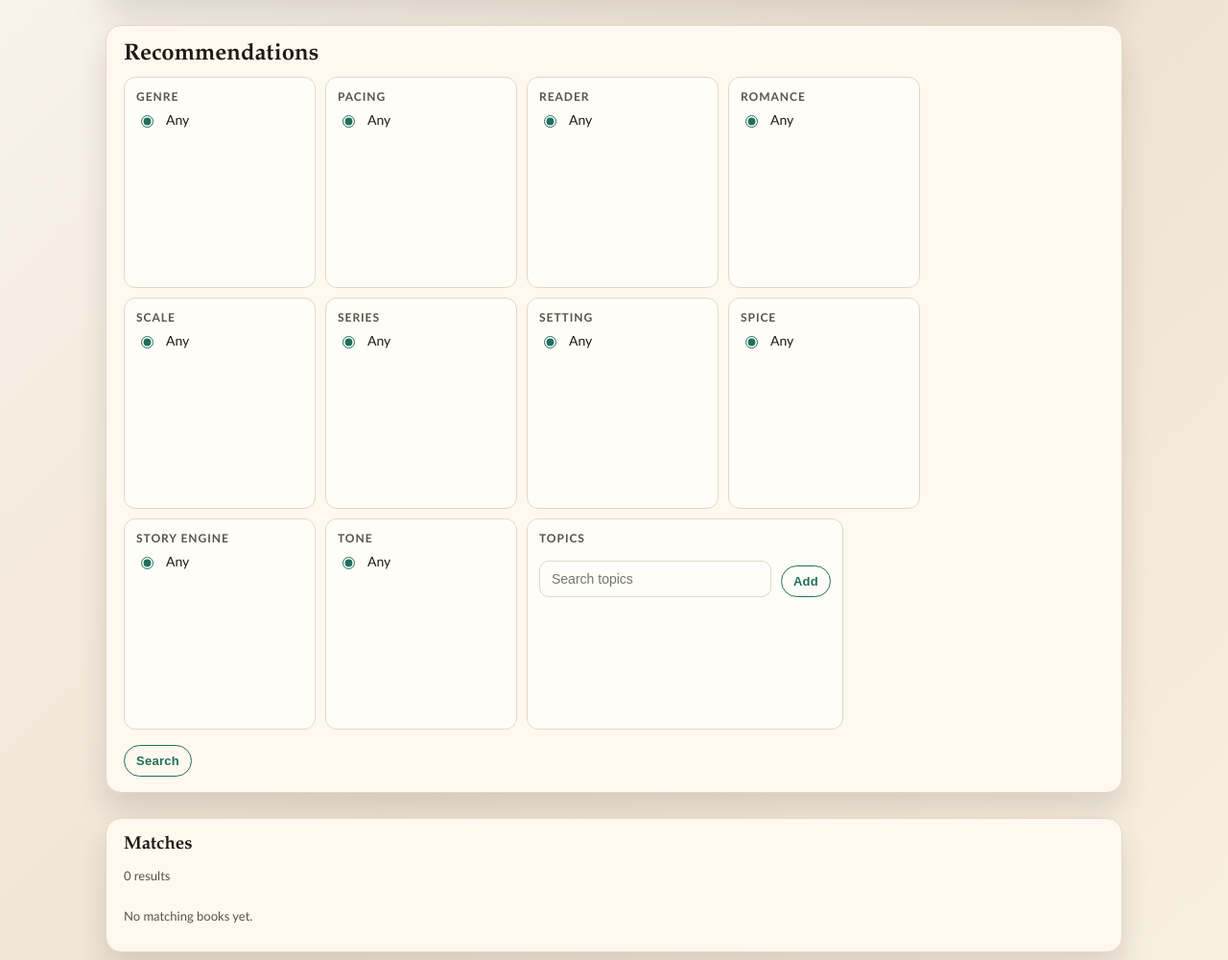
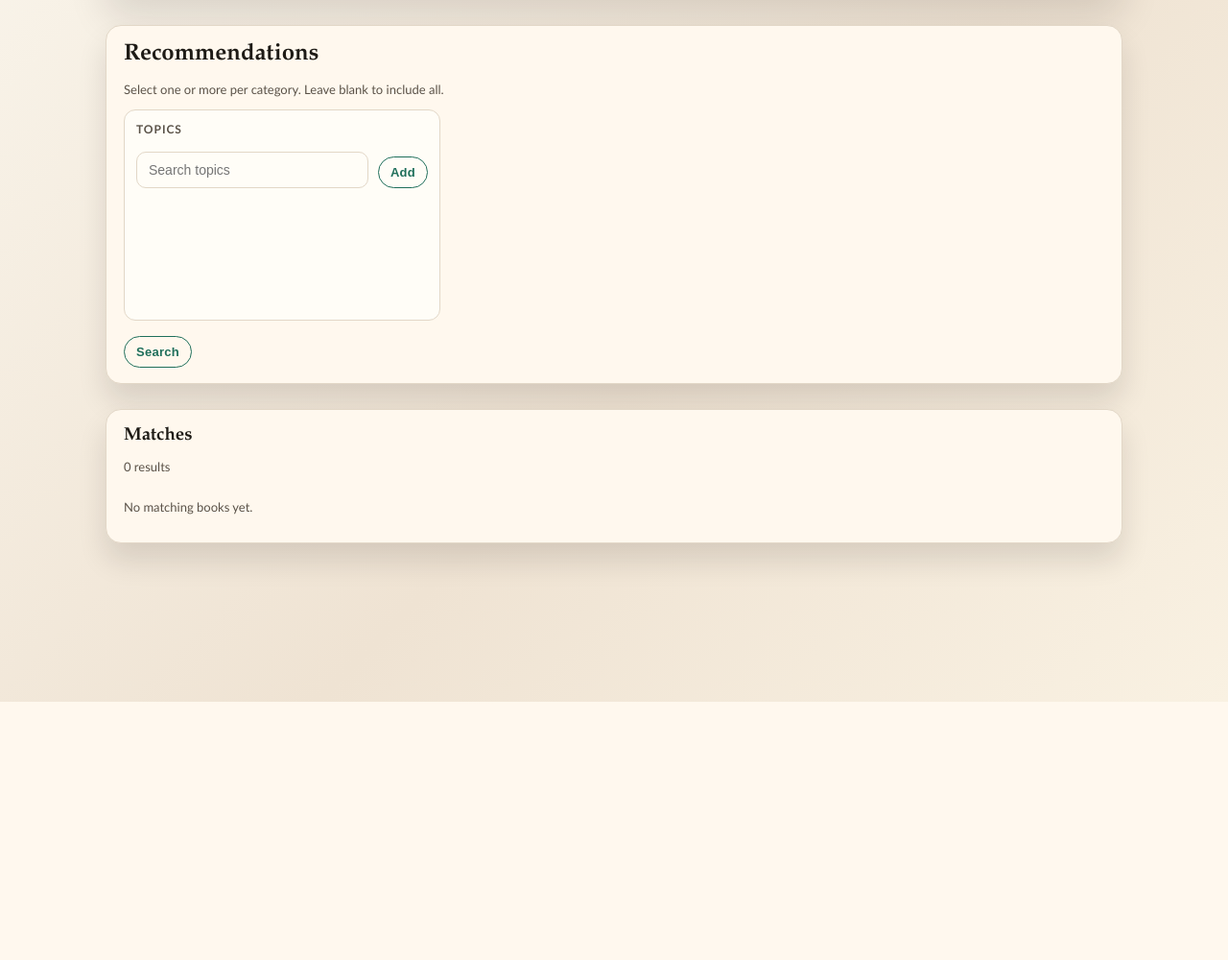
Before and after one commit to erinep/Local_Library_V2, a FastAPI app: template app/templates/recommendations.html in a window 1280 px wide. Shown: the part 101-1101 px from the top of the page at 96% size. After the commit the page ends 832 px from the top, so only its background shows below. Run offline with FastAPI, Linux system fonts and the light colour scheme; the template is opened without the code that fills it, so the values that code supplies are empty.

Commit message:
refector tag namespace handling in the recommendation system. uses TAG_NAMESPACE_CONFIG to render UI, parse API parameters, and build db search queries

```diff
--- a/app/main.py
+++ b/app/main.py
@@ -4,7 +4,7 @@ from datetime import datetime
 from pathlib import Path
 
 from urllib.parse import quote_plus
-from fastapi import FastAPI, Form, HTTPException, Query, Request, Response
+from fastapi import FastAPI, Form, HTTPException, Request, Response
 from fastapi.responses import FileResponse, RedirectResponse
 from fastapi.staticfiles import StaticFiles
 from fastapi.templating import Jinja2Templates
@@ -40,18 +40,19 @@ def _urlencode(value: object) -> str:
 
 templates.env.filters['urlencode'] = _urlencode
 
-RECOMMENDATION_NAMESPACES = [
-    "Genre",
-    "Pacing",
-    "Reader",
-    "Romance",
-    "Scale",
-    "Series",
-    "Setting",
-    "Spice",
-    "StoryEngine",
-    "Tone",
+TAG_NAMESPACE_CONFIG = [
+    {"tag_prefix": "Genre", "query_param": "genre", "ui_label": "Genre"},
+    {"tag_prefix": "Pacing", "query_param": "pacing", "ui_label": "Pacing"},
+    {"tag_prefix": "Reader", "query_param": "reader", "ui_label": "Reader"},
+    {"tag_prefix": "Romance", "query_param": "romance", "ui_label": "Romance"},
+    {"tag_prefix": "Scale", "query_param": "scale", "ui_label": "Scale"},
+    {"tag_prefix": "Series", "query_param": "series", "ui_label": "Series"},
+    {"tag_prefix": "Setting", "query_param": "setting", "ui_label": "Setting"},
+    {"tag_prefix": "Spice", "query_param": "spice", "ui_label": "Spice"},
+    {"tag_prefix": "StoryEngine", "query_param": "storyengine", "ui_label": "Story engine"},
+    {"tag_prefix": "Tone", "query_param": "tone", "ui_label": "Tone"},
 ]
+TAG_NAMESPACE_LIST = [entry["tag_prefix"] for entry in TAG_NAMESPACE_CONFIG]
 
 
 class ScanResult(BaseModel):
@@ -81,10 +82,6 @@ def startup() -> None:
     with get_connection() as conn:
         init_db(conn)
 
-
-@app.get("/health")
-def health() -> dict[str, str]:
-    return {"status": "ok"}
 
 
 @app.get("/favicon.ico")
@@ -195,34 +192,32 @@ def ui_summary() -> dict[str, object]:
 @app.get("/ui/recommendations")
 def ui_recommendations(
     request: Request,
-    genre: str | None = None,
-    pacing: str | None = None,
-    reader: str | None = None,
-    romance: str | None = None,
-    scale: str | None = None,
-    series: str | None = None,
-    setting: str | None = None,
-    spice: str | None = None,
-    storyengine: str | None = None,
-    tone: str | None = None,
-    topic_id: list[int] = Query(default=[]),
 ):
-    def _parse_int(value: str | None) -> int | None:
-        if value is None:
-            return None
-        stripped = value.strip()
-        return int(stripped) if stripped else None
+    def _unique_ids(values: list[int]) -> list[int]:
+        return list(dict.fromkeys(values))
 
-    genre_id = _parse_int(genre)
-    pacing_id = _parse_int(pacing)
-    reader_id = _parse_int(reader)
-    romance_id = _parse_int(romance)
-    scale_id = _parse_int(scale)
-    series_id = _parse_int(series)
-    setting_id = _parse_int(setting)
-    spice_id = _parse_int(spice)
-    storyengine_id = _parse_int(storyengine)
-    tone_id = _parse_int(tone)
+    def _parse_int_list(values: list[str]) -> list[int]:
+        parsed: list[int] = []
+        for value in values:
+            stripped = value.strip()
+            if not stripped:
+                continue
+            try:
+                parsed.append(int(stripped))
+            except ValueError:
+                continue
+        return parsed
+
+    query_params = request.query_params
+    namespace_inputs = {
+        entry["query_param"]: _parse_int_list(query_params.getlist(entry["query_param"]))
+        for entry in TAG_NAMESPACE_CONFIG
+    }
+    namespace_filters = {
+        entry["tag_prefix"]: _unique_ids(namespace_inputs[entry["query_param"]])
+        for entry in TAG_NAMESPACE_CONFIG
+    }
+    topic_ids = _unique_ids(_parse_int_list(query_params.getlist("topic_id")))
     with get_connection() as conn:
         tag_rows = conn.execute(
             """
@@ -232,7 +227,7 @@ def ui_recommendations(
             ORDER BY name
             """
         ).fetchall()
-        grouped: dict[str, list[dict[str, object]]] = {ns: [] for ns in RECOMMENDATION_NAMESPACES}
+        grouped: dict[str, list[dict[str, object]]] = {ns: [] for ns in TAG_NAMESPACE_LIST}
         topics: list[dict[str, object]] = []
         for row in tag_rows:
             name = str(row["name"])
@@ -246,38 +241,32 @@ def ui_recommendations(
                 grouped[namespace].append({"id": row["id"], "name": name, "display_name": value})
 
         selected = {
-            "Genre": genre_id,
-            "Pacing": pacing_id,
-            "Reader": reader_id,
-            "Romance": romance_id,
-            "Scale": scale_id,
-            "Series": series_id,
-            "Setting": setting_id,
-            "Spice": spice_id,
-            "StoryEngine": storyengine_id,
-            "Tone": tone_id,
-            "Topic": topic_id,
+            **namespace_filters,
+            "Topic": topic_ids,
         }
 
-        selected_tag_ids: list[int] = [
-            value for value in (
-                genre_id,
-                pacing_id,
-                reader_id,
-                romance_id,
-                scale_id,
-                series_id,
-                setting_id,
-                spice_id,
-                storyengine_id,
-                tone_id,
-            )
-            if value is not None
-        ]
-        selected_tag_ids.extend(topic_id)
+        selected_tag_ids = [tag_id for ids in namespace_filters.values() for tag_id in ids]
+        selected_tag_ids.extend(topic_ids)
 
         if selected_tag_ids:
             placeholders = ", ".join("?" for _ in selected_tag_ids)
+            having_clauses: list[str] = []
+            params: list[object] = [*selected_tag_ids]
+            for ids in namespace_filters.values():
+                if not ids:
+                    continue
+                namespace_placeholders = ", ".join("?" for _ in ids)
+                having_clauses.append(
+                    f"SUM(CASE WHEN bt.tag_id IN ({namespace_placeholders}) THEN 1 ELSE 0 END) > 0"
+                )
+                params.extend(ids)
+            if topic_ids:
+                topic_placeholders = ", ".join("?" for _ in topic_ids)
+                having_clauses.append(
+                    f"SUM(CASE WHEN bt.tag_id IN ({topic_placeholders}) THEN 1 ELSE 0 END) > 0"
+                )
+                params.extend(topic_ids)
+
             rows = conn.execute(
                 f"""
                 SELECT
@@ -290,10 +279,10 @@ def ui_recommendations(
                 INNER JOIN book_tags bt ON bt.book_id = b.id
                 WHERE bt.tag_id IN ({placeholders})
                 GROUP BY b.id
-                HAVING COUNT(DISTINCT bt.tag_id) = ?
+                HAVING {' AND '.join(having_clauses)}
                 ORDER BY a.name, b.title
                 """,
-                [*selected_tag_ids, len(selected_tag_ids)],
+                params,
             ).fetchall()
         else:
             rows = []
@@ -301,15 +290,20 @@ def ui_recommendations(
         label_map = {item["id"]: item["display_name"] for group in grouped.values() for item in group}
         topic_labels = {item["id"]: item["display_name"] for item in topics}
         summary_parts: list[str] = []
-        for key in RECOMMENDATION_NAMESPACES:
-            tag_id = selected.get(key)
-            if not tag_id:
+        label_lookup = {
+            entry["tag_prefix"]: entry["ui_label"]
+            for entry in TAG_NAMESPACE_CONFIG
+        }
+        for key in TAG_NAMESPACE_LIST:
+            tag_ids = namespace_filters.get(key, [])
+            if not tag_ids:
                 continue
-            label = label_map.get(tag_id)
-            if label:
-                summary_parts.append(f"{key}: {label}")
-        if topic_id:
-            names = [topic_labels.get(tid) for tid in topic_id if topic_labels.get(tid)]
+            names = [label_map.get(tag_id) for tag_id in tag_ids if label_map.get(tag_id)]
+            if names:
+                summary_label = label_lookup.get(key, key)
+                summary_parts.append(f"{summary_label}: {', '.join(names)}")
+        if topic_ids:
+            names = [topic_labels.get(tid) for tid in topic_ids if topic_labels.get(tid)]
             if names:
                 summary_parts.append(f"Topics: {', '.join(names)}")
         summary = "No filters selected." if not summary_parts else "Filters: " + " | ".join(summary_parts)
@@ -318,7 +312,7 @@ def ui_recommendations(
         "recommendations.html",
         {
             "request": request,
-            "namespaces": RECOMMENDATION_NAMESPACES,
+            "namespace_config": TAG_NAMESPACE_CONFIG,
             "grouped": grouped,
             "topics": topics,
             "selected": selected,
--- a/app/templates/recommendations.html
+++ b/app/templates/recommendations.html
@@ -12,137 +12,24 @@
           or selected['Setting'] or selected['Spice'] or selected['StoryEngine']
           or selected['Tone'] or selected['Topic'] %}true{% else %}false{% endif %}"
       >
+        <p class="note">Select one or more per category. Leave blank to include all.</p>
         <div class="tag-form rec-namespace">
+          {% for ns in namespace_config %}
             <div class="rec-group" data-rec-group>
-            <div class="rec-group-title">Genre</div>
+              <div class="rec-group-title">{{ ns['ui_label'] }}</div>
+              {% for tag in grouped[ns['tag_prefix']] %}
                 <label class="rec-option">
-              <input type="radio" name="genre" value="" data-default-option {% if not selected["Genre"] %}checked{% endif %} />
-              Any
-            </label>
-            {% for tag in grouped["Genre"] %}
-              <label class="rec-option">
-                <input type="radio" name="genre" value="{{ tag['id'] }}" {% if selected["Genre"] == tag['id'] %}checked{% endif %} />
+                  <input
+                    type="checkbox"
+                    name="{{ ns['query_param'] }}"
+                    value="{{ tag['id'] }}"
+                    {% if tag['id'] in selected[ns['tag_prefix']] %}checked{% endif %}
+                  />
                   {{ tag['display_name'] }}
                 </label>
               {% endfor %}
             </div>
-          <div class="rec-group" data-rec-group>
-            <div class="rec-group-title">Pacing</div>
-            <label class="rec-option">
-              <input type="radio" name="pacing" value="" data-default-option {% if not selected["Pacing"] %}checked{% endif %} />
-              Any
-            </label>
-            {% for tag in grouped["Pacing"] %}
-              <label class="rec-option">
-                <input type="radio" name="pacing" value="{{ tag['id'] }}" {% if selected["Pacing"] == tag['id'] %}checked{% endif %} />
-                {{ tag['display_name'] }}
-              </label>
           {% endfor %}
-          </div>
-          <div class="rec-group" data-rec-group>
-            <div class="rec-group-title">Reader</div>
-            <label class="rec-option">
-              <input type="radio" name="reader" value="" data-default-option {% if not selected["Reader"] %}checked{% endif %} />
-              Any
-            </label>
-            {% for tag in grouped["Reader"] %}
-              <label class="rec-option">
-                <input type="radio" name="reader" value="{{ tag['id'] }}" {% if selected["Reader"] == tag['id'] %}checked{% endif %} />
-                {{ tag['display_name'] }}
-              </label>
-            {% endfor %}
-          </div>
-          <div class="rec-group" data-rec-group>
-            <div class="rec-group-title">Romance</div>
-            <label class="rec-option">
-              <input type="radio" name="romance" value="" data-default-option {% if not selected["Romance"] %}checked{% endif %} />
-              Any
-            </label>
-            {% for tag in grouped["Romance"] %}
-              <label class="rec-option">
-                <input type="radio" name="romance" value="{{ tag['id'] }}" {% if selected["Romance"] == tag['id'] %}checked{% endif %} />
-                {{ tag['display_name'] }}
-              </label>
-            {% endfor %}
-          </div>
-          <div class="rec-group" data-rec-group>
-            <div class="rec-group-title">Scale</div>
-            <label class="rec-option">
-              <input type="radio" name="scale" value="" data-default-option {% if not selected["Scale"] %}checked{% endif %} />
-              Any
-            </label>
-            {% for tag in grouped["Scale"] %}
-              <label class="rec-option">
-                <input type="radio" name="scale" value="{{ tag['id'] }}" {% if selected["Scale"] == tag['id'] %}checked{% endif %} />
-                {{ tag['display_name'] }}
-              </label>
-            {% endfor %}
-          </div>
-          <div class="rec-group" data-rec-group>
-            <div class="rec-group-title">Series</div>
-            <label class="rec-option">
-              <input type="radio" name="series" value="" data-default-option {% if not selected["Series"] %}checked{% endif %} />
-              Any
-            </label>
-            {% for tag in grouped["Series"] %}
-              <label class="rec-option">
-                <input type="radio" name="series" value="{{ tag['id'] }}" {% if selected["Series"] == tag['id'] %}checked{% endif %} />
-                {{ tag['display_name'] }}
-              </label>
-            {% endfor %}
-          </div>
-          <div class="rec-group" data-rec-group>
-            <div class="rec-group-title">Setting</div>
-            <label class="rec-option">
-              <input type="radio" name="setting" value="" data-default-option {% if not selected["Setting"] %}checked{% endif %} />
-              Any
-            </label>
-            {% for tag in grouped["Setting"] %}
-              <label class="rec-option">
-                <input type="radio" name="setting" value="{{ tag['id'] }}" {% if selected["Setting"] == tag['id'] %}checked{% endif %} />
-                {{ tag['display_name'] }}
-              </label>
-            {% endfor %}
-          </div>
-          <div class="rec-group" data-rec-group>
-            <div class="rec-group-title">Spice</div>
-            <label class="rec-option">
-              <input type="radio" name="spice" value="" data-default-option {% if not selected["Spice"] %}checked{% endif %} />
-              Any
-            </label>
-            {% for tag in grouped["Spice"] %}
-              <label class="rec-option">
-                <input type="radio" name="spice" value="{{ tag['id'] }}" {% if selected["Spice"] == tag['id'] %}checked{% endif %} />
-                {{ tag['display_name'] }}
-              </label>
-            {% endfor %}
-          </div>
-          <div class="rec-group" data-rec-group>
-            <div class="rec-group-title">Story engine</div>
-            <label class="rec-option">
-              <input type="radio" name="storyengine" value="" data-default-option {% if not selected["StoryEngine"] %}checked{% endif %} />
-              Any
-            </label>
-            {% for tag in grouped["StoryEngine"] %}
-              <label class="rec-option">
-                <input type="radio" name="storyengine" value="{{ tag['id'] }}" {% if selected["StoryEngine"] == tag['id'] %}checked{% endif %} />
-                {{ tag['display_name'] }}
-              </label>
-            {% endfor %}
-          </div>
-          <div class="rec-group" data-rec-group>
-            <div class="rec-group-title">Tone</div>
-            <label class="rec-option">
-              <input type="radio" name="tone" value="" data-default-option {% if not selected["Tone"] %}checked{% endif %} />
-              Any
-            </label>
-            {% for tag in grouped["Tone"] %}
-              <label class="rec-option">
-                <input type="radio" name="tone" value="{{ tag['id'] }}" {% if selected["Tone"] == tag['id'] %}checked{% endif %} />
-                {{ tag['display_name'] }}
-              </label>
-            {% endfor %}
-          </div>
           <div class="rec-group rec-group-topics" data-rec-group data-rec-topic>
             <div class="rec-group-title">Topics</div>
             <div class="tag-form">
@@ -305,13 +192,13 @@
 
     const updateClearState = () => {
       if (!clearButton || !recForm) return;
-      const inputs = recForm.querySelectorAll("input[type='radio']");
+      const inputs = recForm.querySelectorAll("input[type='checkbox']");
       const hasTopics = topicBadges
         ? topicBadges.querySelectorAll("input[name='topic_id']").length > 0
         : false;
       let hasSelection = hasTopics;
       inputs.forEach((input) => {
-        if (!hasSelection && input.checked && input.value) {
+        if (!hasSelection && input.checked) {
           hasSelection = true;
         }
       });
@@ -327,17 +214,19 @@
         if (isTopicGroup) {
           isActive = !!(topicBadges && topicBadges.querySelector("input[name='topic_id']"));
         } else {
-          const checked = group.querySelector("input[type='radio']:checked");
-          isActive = !!(checked && !checked.hasAttribute("data-default-option"));
+          const checked = group.querySelector("input[type='checkbox']:checked");
+          isActive = !!checked;
         }
         group.toggleAttribute("data-active", isActive);
       });
     };
 
     if (recForm) {
-      recForm.addEventListener("change", updateClearState);
+      recForm.addEventListener("change", () => {
         updateClearState();
         updateGroupHighlights();
+      });
+      updateClearState();
       updateGroupHighlights();
     }
 
```
Lines whose indentation alone changed are shown as unchanged.
